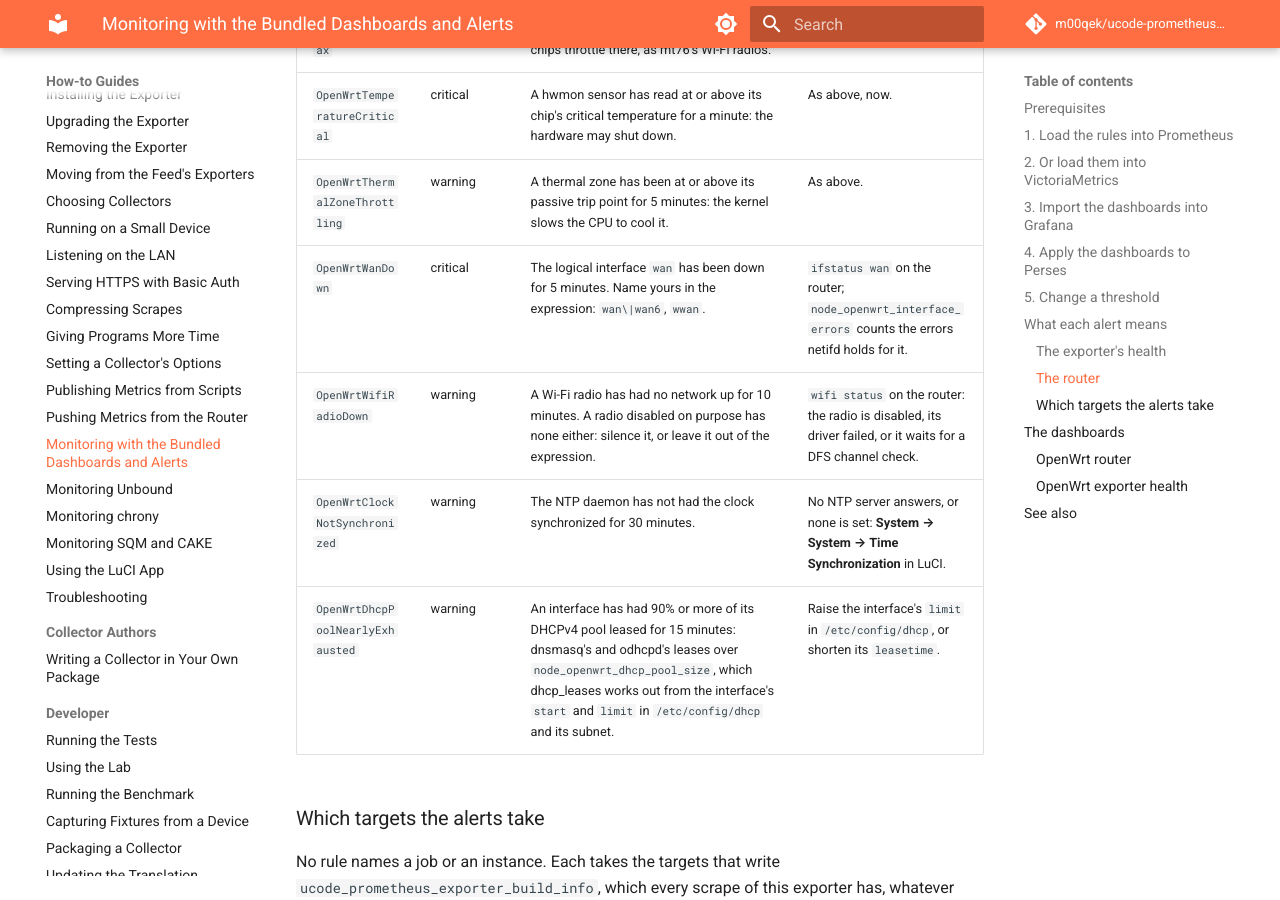
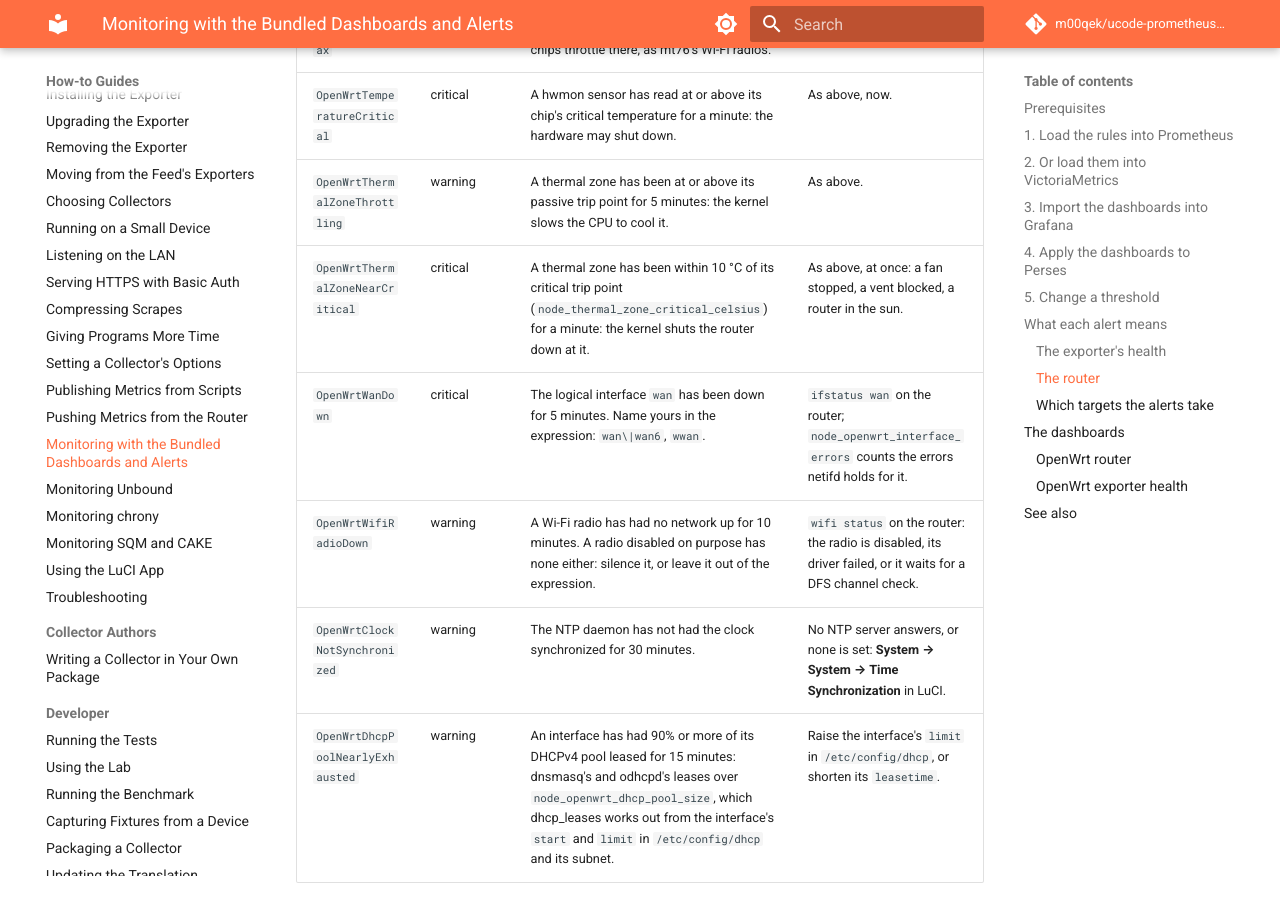
Before and after one commit to m00qek/ucode-prometheus-exporter, an MkDocs documentation site: the page built from docs/how-to/dashboards-and-alerts.md, in a window 1280 px wide and 900 px high, scrolled down 5439 px. Built offline with MkDocs 1.6.1 and Material for MkDocs 9.7.7, drawn with Linux system fonts in a browser that asks for light colours; comment, search, counter and statistics services are not loaded.

Commit message:
Alert on a thermal zone near its critical trip point, and draw it
OpenWrtThermalZoneNearCritical fires for a zone within 10 degrees of its
node_thermal_zone_critical_celsius for a minute, at critical: past it the
kernel shuts the router down, so firing at it would be too late. Its test
has a zone 8 degrees below, one 30 below, one without a trip point and a
server's node_exporter. The router dashboards' thermal panel draws each
zone's critical trip point with its temperature.

```diff
--- a/docs/how-to/dashboards-and-alerts.md
+++ b/docs/how-to/dashboards-and-alerts.md
@@ -134,6 +134,7 @@
 | `OpenWrtTemperatureAboveMax` | warning | A hwmon sensor has read at or above its chip's own maximum for 5 minutes. Some chips throttle there, as mt76's Wi-Fi radios. | Check the airflow, and where the device stands. |
 | `OpenWrtTemperatureCritical` | critical | A hwmon sensor has read at or above its chip's critical temperature for a minute: the hardware may shut down. | As above, now. |
 | `OpenWrtThermalZoneThrottling` | warning | A thermal zone has been at or above its passive trip point for 5 minutes: the kernel slows the CPU to cool it. | As above. |
+| `OpenWrtThermalZoneNearCritical` | critical | A thermal zone has been within 10 °C of its critical trip point (`node_thermal_zone_critical_celsius`) for a minute: the kernel shuts the router down at it. | As above, at once: a fan stopped, a vent blocked, a router in the sun. |
 | `OpenWrtWanDown` | critical | The logical interface `wan` has been down for 5 minutes. Name yours in the expression: `wan\|wan6`, `wwan`. | `ifstatus wan` on the router; `node_openwrt_interface_errors` counts the errors netifd holds for it. |
 | `OpenWrtWifiRadioDown` | warning | A Wi-Fi radio has had no network up for 10 minutes. A radio disabled on purpose has none either: silence it, or leave it out of the expression. | `wifi status` on the router: the radio is disabled, its driver failed, or it waits for a DFS channel check. |
 | `OpenWrtClockNotSynchronized` | warning | The NTP daemon has not had the clock synchronized for 30 minutes. | No NTP server answers, or none is set: **System → System → Time Synchronization** in LuCI. |
```
Also changed, not shown: CHANGELOG.md (+1 -0 lines), 4 other files.
